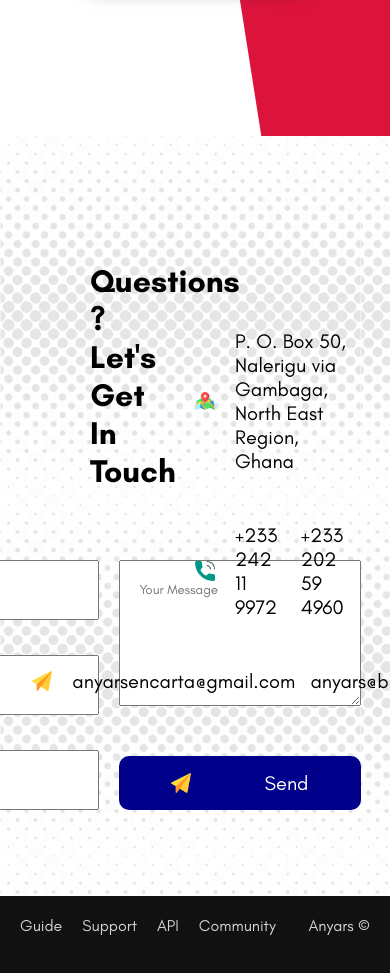
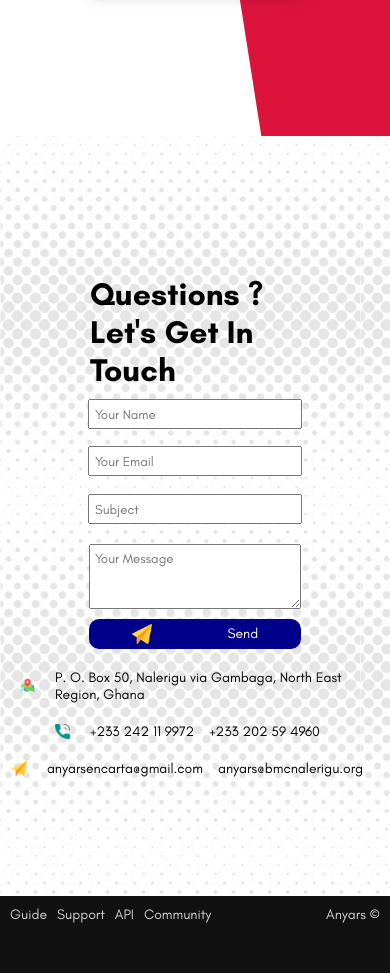
Before and after one commit to anyars-encarta/e-agency, a React (Vite) app: page / in a window 390 px wide. Shown: the part 3240-4213 px from the top of the page. Built offline with nearby package versions, Linux system fonts and the light colour scheme.

Commit message:
Complete Responsive design

```diff
--- a/src/components/Contact.jsx
+++ b/src/components/Contact.jsx
@@ -17,15 +17,27 @@ const Wrapper = styled.div`
     display: flex;
     align-items: center;
     justify-content: center;
+
+    @media only screen and (max-width: 480px) {
+        flex-direction: column;
+    }
 `;
 
 const FormContainer = styled.div`
     width: 50%;
+
+    @media only screen and (max-width: 480px) {
+        width: 100%;
+    }
 `;
 
 const Title = styled.h1`
-    margin: 70px;
+    margin: 70px ;
     margin-top: 0;
+
+    @media only screen and (max-width: 480px) {
+        margin: 0 20% 10px 20%;
+    }
 `;
 
 const Form = styled.form`
@@ -33,6 +45,10 @@ const Form = styled.form`
     display: flex;
     align-items: center;
     justify-content: center;
+
+    @media only screen and (max-width: 480px) {
+        flex-direction: column;
+    }
 `;
 
 const LeftForm = styled.div`
@@ -41,6 +57,11 @@ const LeftForm = styled.div`
     flex-direction: column;
     justify-content: space-between;
     margin-right: 20px;
+
+    @media only screen and (max-width: 480px) {
+        height: 50%;
+        margin-right: 0;
+    }
 `;
 
 const RightForm = styled.div`
@@ -48,18 +69,30 @@ const RightForm = styled.div`
     display: flex;
     flex-direction: column;
     justify-content: space-between;
+
+    @media only screen and (max-width: 480px) {
+        height: 50%;
+    }
 `;
 
 const Input = styled.input`
     width: 200px;
     padding: 20px;
 
+    @media only screen and (max-width: 480px) {
+        padding: 5px;
+    }
 `;
 
 const TextArea = styled.textarea`
     width: 200px;
     height: 60%;
     padding: 20px;
+
+    @media only screen and (max-width: 480px) {
+        padding: 5px;
+        margin-top: 20px;
+    }
 `;
 
 const Button = styled.button`
@@ -74,6 +107,12 @@ const Button = styled.button`
     display: flex;
     align-items: center;
     justify-content: space-around;
+
+    @media only screen and (max-width: 480px) {
+        padding: 5px;
+        font-size: 14px;
+        margin-top: 10px;
+    }
 `;
 
 const SendImage = styled.img`
@@ -86,22 +125,39 @@ const AddressContainer = styled.div`
     display: flex;
     flex-direction: column;
     align-items: center;
+
+    @media only screen and (max-width: 480px) {
+        width: 100%;
+        margin-top: 20px;
+    }
 `;
 
 const AddressItem = styled.div`
     display: flex;
     align-items: center;
     margin-bottom: 50px;
+
+    @media only screen and (max-width: 480px) {
+        margin-bottom: 20px;
+    }
 `;
 
 const Icon = styled.img`
     width: 20px;
     margin-right: 20px;
+
+    @media only screen and (max-width: 480px) {
+        width: 15px;
+    }
 `;
 
 const Text = styled.span`
     font-size: 20px;
     margin-right: 15px;
+
+    @media only screen and (max-width: 480px) {
+        font-size: 14px;
+    }
 `;
 
 const Contact = () => {
--- a/src/components/Footer.jsx
+++ b/src/components/Footer.jsx
@@ -11,6 +11,10 @@ const Wrapper = styled.div`
     padding: 20px;
     display: flex;
     justify-content: space-between;
+
+    @media only screen and (max-width: 480px) {
+        padding: 10px;
+    }
 `;
 
 const List = styled.ul`
@@ -22,10 +26,17 @@ const List = styled.ul`
 
 const ListItem = styled.li`
     margin-right: 20px;
+
+    @media only screen and (max-width: 480px) {
+        margin-right: 10px;
+        font-size: 14px;
+    }
 `;
 
 const CopyRight = styled.span`
-
+@media only screen and (max-width: 480px) {
+    font-size: 14px;
+}
 `;
 
 const Footer = () => {
```
